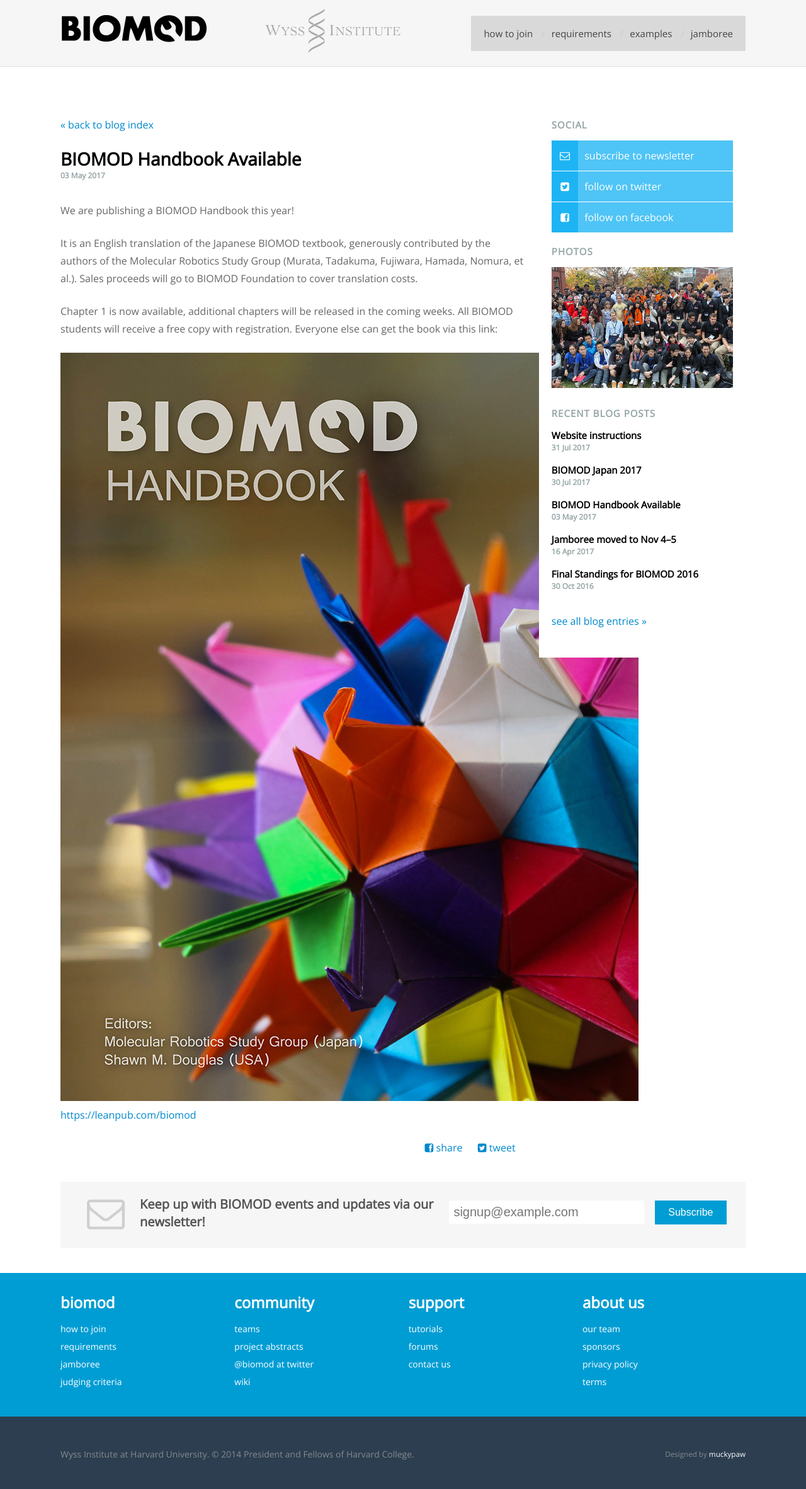
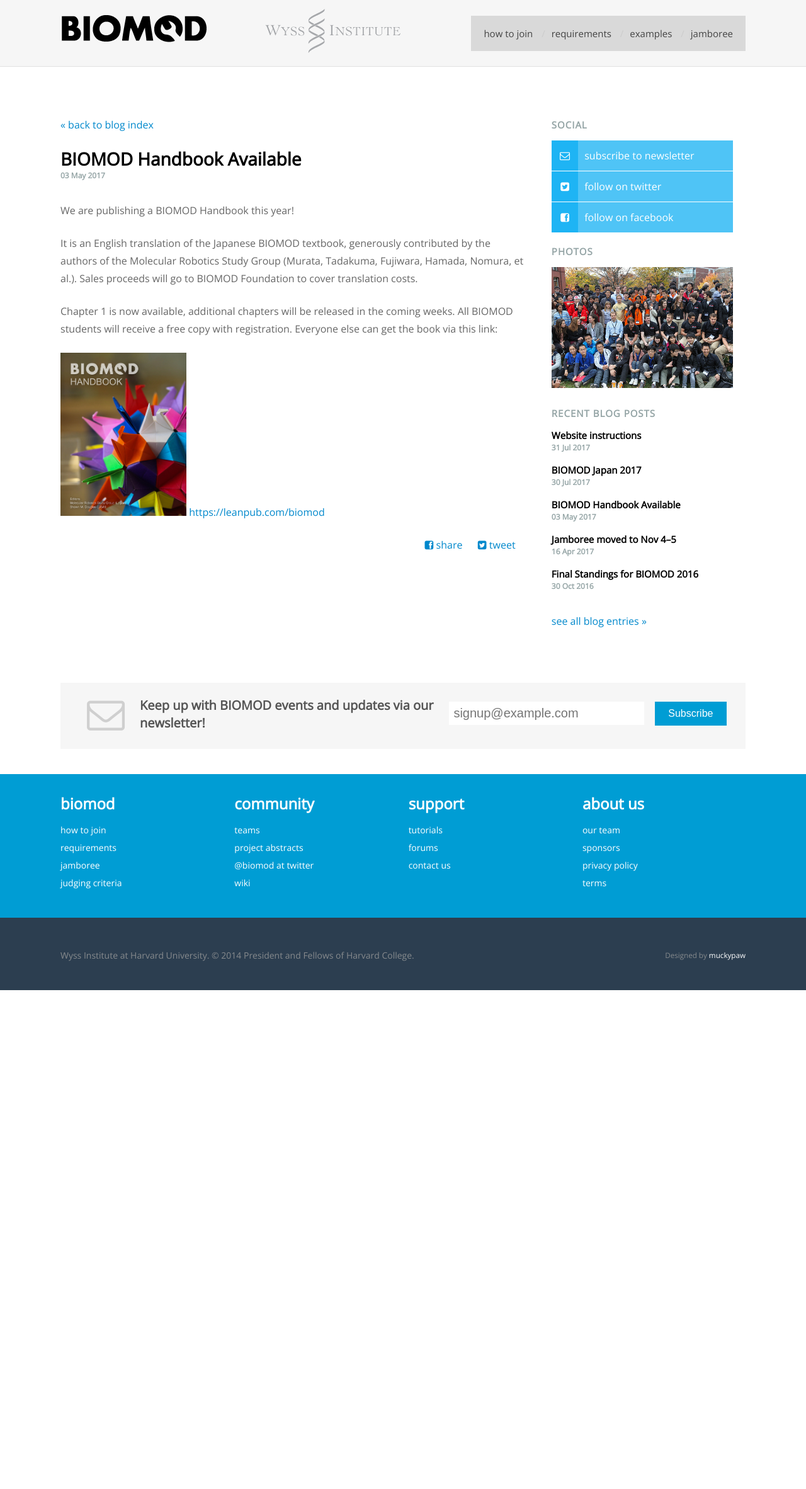
Before and after one commit to sdouglas/biomod, a Jekyll site: the page built from _posts/2017-05-03-handbook.md, in a window 1280 px wide. Shown: the whole page at 63% size. Built offline with Jekyll 4.4.1, drawn with Linux system fonts in a browser that asks for light colours; nearby versions of some CDN libraries; after the commit the page ends 1572 px from its top, so only the background shows below that.

Commit message:
Handbook image width update

```diff
--- a/_posts/2017-05-03-handbook.md
+++ b/_posts/2017-05-03-handbook.md
@@ -11,5 +11,5 @@
 
 Chapter 1 is now available, additional chapters will be released in the coming weeks. All BIOMOD students will receive a free copy with registration. Everyone else can get the book via this link:
 
-<a href="https://leanpub.com/biomod"><img src="/assets/images/posts/biomod-handbook.jpg" /></a>
+<a href="https://leanpub.com/biomod"><img width="200" src="/assets/images/posts/biomod-handbook.jpg" /></a>
 [https://leanpub.com/biomod](https://leanpub.com/biomod)
```
